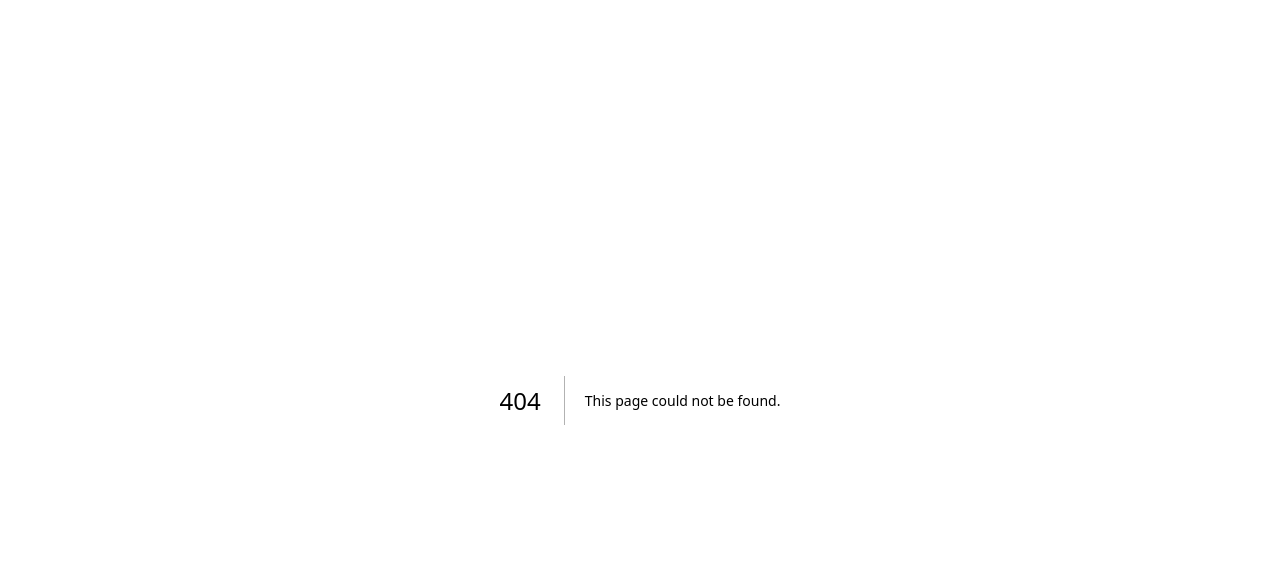
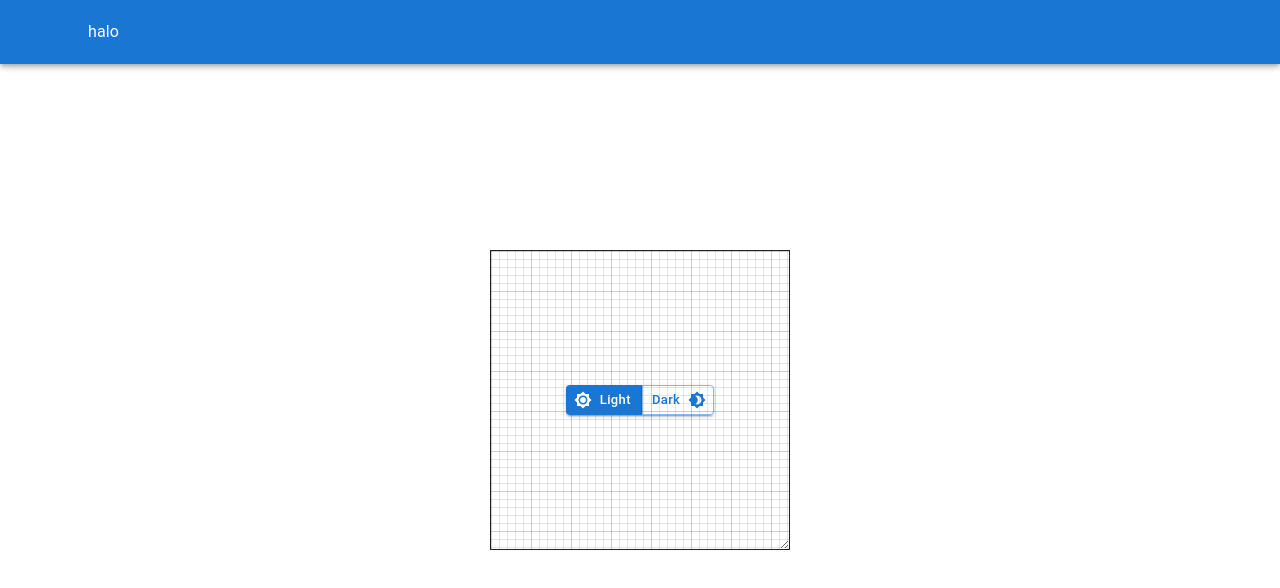
Before and after one commit to Alisyaifudin/rasli, a Next.js app: page /tes in a window 1280 px wide. Before the commit this address had no page. Shown: the top 588 px of the page. Built offline with nearby package versions, Linux system fonts and the light colour scheme.

Commit message:
add ThemeBtn proto, Layout, Navbar, tes page

```diff
--- a/package.json
+++ b/package.json
@@ -10,6 +10,7 @@
   "dependencies": {
     "@emotion/react": "^11.7.1",
     "@emotion/styled": "^11.6.0",
+    "@mui/icons-material": "^5.4.1",
     "@mui/material": "^5.4.1",
     "@reduxjs/toolkit": "^1.3.6",
     "next": "latest",
--- /dev/null
+++ b/src/components/Layout/Layout.tsx
@@ -0,0 +1,22 @@
+import React from "react";
+import Navbar from "../Navbar/Navbar";
+import Head from "next/head";
+import { createTheme, ThemeProvider } from "@mui/material/styles";
+import { useAppSelector } from "../../app/hooks";
+import { themeSL } from "../../features/meta/metaSlice";
+import { LayoutDiv } from './styles';
+
+function Layout({ children }: { children: React.ReactNode }) {
+  return (
+      <LayoutDiv>
+        <Head>
+          <title>Rasli</title>
+          <link rel="icon" href="/favicon.ico" />
+        </Head>
+        <Navbar />
+        <div>{children}</div>
+      </LayoutDiv>
+  );
+}
+
+export default Layout;
--- /dev/null
+++ b/src/components/Layout/styles.tsx
@@ -0,0 +1,7 @@
+import { styled } from "@mui/material/styles";
+
+export const LayoutDiv = styled("div")`
+  width: 100%;
+  padding-top: ${({ theme }) => theme.spacing(10)};
+  min-height: 100vh;
+`;
--- /dev/null
+++ b/src/components/Navbar/Navbar.tsx
@@ -0,0 +1,19 @@
+import React from "react";
+import AppBar from "@mui/material/AppBar";
+import Box from "@mui/material/Box";
+import Toolbar from "@mui/material/Toolbar";
+import Container from "@mui/material/Container";
+
+export default function SearchAppBar() {
+  return (
+    <Box sx={{ flexGrow: 1 }}>
+      <AppBar position="fixed" data-testid="Navbar">
+        <Container>
+          <Toolbar data-testid="toolbar">
+            <p>halo</p>
+          </Toolbar>
+        </Container>
+      </AppBar>
+    </Box>
+  );
+}
--- a/src/pages/_app.tsx
+++ b/src/pages/_app.tsx
@@ -1,14 +1,21 @@
-import '../styles/globals.css'
-
-import { Provider } from 'react-redux'
-import type { AppProps } from 'next/app'
-
-import store from '../app/store'
+import "../styles/globals.css";
+import React from "react";
+import { Provider } from "react-redux";
+import type { AppProps } from "next/app";
+import ThemeProvider from "../components/ThemeProvider/ThemeProvider";
+import store from "../app/store";
+import Layout from "../components/Layout/Layout";
 
 export default function MyApp({ Component, pageProps }: AppProps) {
-  return (
-    <Provider store={store}>
-      <Component {...pageProps} />
-    </Provider>
-  )
+	return (
+		<React.StrictMode>
+				<Provider store={store}>
+					<ThemeProvider>
+						<Layout>
+							<Component {...pageProps} />
+						</Layout>
+					</ThemeProvider>
+				</Provider>
+		</React.StrictMode>
+	);
 }
--- /dev/null
+++ b/src/pages/tes.tsx
@@ -0,0 +1,20 @@
+import type { NextPage } from "next";
+import Button from "@mui/material/Button";
+import Link from "next/link";
+import { Container, Div, Div2 } from '../styles/tes';
+// Import prototypes
+import { LightButton } from "../prototypes/ThemeBtn/ThemeBtn.composition";
+
+const Test: NextPage = () => {
+	return (
+			<Container>
+				<Div>
+					<Div2>
+						<LightButton/>
+					</Div2>
+				</Div>
+			</Container>
+	);
+};
+
+export default Test;
--- /dev/null
+++ b/src/prototypes/ThemeBtn/ThemeBtn.composition.tsx
@@ -0,0 +1,17 @@
+import React, { useState } from "react";
+import { ThemeBtn } from "./ThemeBtn";
+
+export const LightButton = () => {
+	const [mode, setMode] = useState<"light" | "dark">("light");
+
+	const handleClick = (mode: "light" | "dark") => setMode(mode);
+
+	return <ThemeBtn mode={mode} onClick={handleClick} />;
+};
+export const DarkButton = () => {
+	const [mode, setMode] = useState<"light" | "dark">("dark");
+
+	const handleClick = (mode: "light" | "dark") => setMode(mode);
+
+	return <ThemeBtn mode={mode} onClick={handleClick} />;
+};
--- /dev/null
+++ b/src/prototypes/ThemeBtn/ThemeBtn.tsx
@@ -0,0 +1,61 @@
+import React from "react";
+import Button from "@mui/material/Button";
+import Brightness4Icon from "@mui/icons-material/Brightness4";
+import Brightness7Icon from "@mui/icons-material/Brightness7";
+import { ButtonGroup } from "./styles";
+
+export type ThemeBtnProps = {
+	/**
+	 * Text displayed on the button
+	 */
+	TEXT?: {
+		DARK: string;
+		LIGHT: string;
+	};
+	/**
+	 * Event function to change focus between button.
+	 * It fired when a non-focus button clicked.
+	 * @param {string} themeMode - the theme mode being click
+	 */
+	onClick?: (mode: "light" | "dark") => void;
+	/**
+	 * mode of the theme
+	 */
+	mode?: "light" | "dark";
+};
+/**
+ * @param {Object} props
+ * @returns React.FC
+ */
+export function ThemeBtn({
+	TEXT = { DARK: "Dark", LIGHT: "Light" },
+	onClick,
+	mode = "light",
+}: ThemeBtnProps) {
+	const handleClick = (mode: "light" | "dark") => () => onClick && onClick(mode);
+
+	return (
+		<ButtonGroup variant="contained" aria-label="outlined primary button group">
+			<Button
+				style={{ textTransform: "none" }}
+				size="small"
+				variant={mode === "light" ? "contained" : "outlined"}
+				title="light-mode"
+				startIcon={<Brightness7Icon />}
+				onClick={handleClick("light")}
+			>
+				{TEXT.LIGHT}
+			</Button>
+			<Button
+				style={{ textTransform: "none" }}
+				size="small"
+				variant={mode === "dark" ? "contained" : "outlined"}
+				title="dark-mode"
+				endIcon={<Brightness4Icon />}
+				onClick={handleClick("dark")}
+			>
+				{TEXT.DARK}
+			</Button>
+		</ButtonGroup>
+	);
+}
--- /dev/null
+++ b/src/prototypes/ThemeBtn/index.ts
@@ -0,0 +1,2 @@
+export { ThemeBtn } from './ThemeBtn';
+export type { ThemeBtnProps } from './ThemeBtn';
--- /dev/null
+++ b/src/prototypes/ThemeBtn/styles.tsx
@@ -0,0 +1,6 @@
+import { styled } from "@mui/material/styles";
+import RawButtonGroup, { ButtonGroupProps } from "@mui/material/ButtonGroup";
+
+export const ButtonGroup = styled(RawButtonGroup)`
+margin: ${({theme}) => theme.spacing(0, 1)};
+` as React.ComponentType<ButtonGroupProps>;
--- /dev/null
+++ b/src/styles/tes.tsx
@@ -0,0 +1,38 @@
+import { styled } from "@mui/material/styles";
+
+export const Div = styled("div")`
+	border: 1px solid;
+	width: 300px;
+	height: 300px;
+	overflow: auto;
+	resize: both;
+	display: flex;
+	justify-content: center;
+	align-items: center;
+	background-image: ${({ theme }) =>
+		theme.palette.mode === "dark"
+			? "repeating-linear-gradient(rgba(255,255,255,0.1) 0 1px, transparent 1px 100%), repeating-linear-gradient(90deg, rgba(255,255,255,0.1) 0 1px, transparent 1px 100%)"
+			: "repeating-linear-gradient(rgba(0,0,0,0.1) 0 1px, transparent 1px 100%), repeating-linear-gradient(90deg, rgba(0,0,0,0.1) 0 1px, transparent 1px 100%)"};
+	background-size: ${({ theme }) => theme.spacing(1, 1)};
+`;
+
+export const Div2 = styled("div")`
+	width: 100%;
+	height: 100%;
+	display: flex;
+	justify-content: center;
+	align-items: center;
+	background-image: ${({ theme }) =>
+		theme.palette.mode === "dark"
+			? "repeating-linear-gradient(rgba(255,255,255,0.1) 0 1px, transparent 1px 100%), repeating-linear-gradient(90deg, rgba(255,255,255,0.1) 0 1px, transparent 1px 100%)"
+			: "repeating-linear-gradient(rgba(0,0,0,0.1) 0 1px, transparent 1px 100%), repeating-linear-gradient(90deg, rgba(0,0,0,0.1) 0 1px, transparent 1px 100%)"};
+	background-size: ${({ theme }) => theme.spacing(5, 5)};
+	padding: ${({ theme }) => theme.spacing(2, 2)};
+`;
+
+export const Container = styled("div")`
+	display: flex;
+	justify-content: center;
+	align-items: center;
+	height: 80vh;
+`;
```
Also changed, not shown: src/pages/index.tsx (+1 -45 lines), 2 other files (tests, documents, lock files or other folders).
